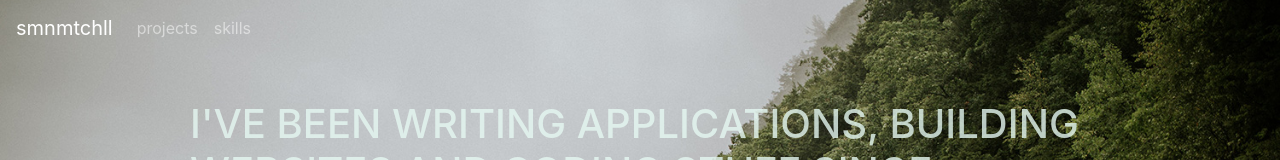
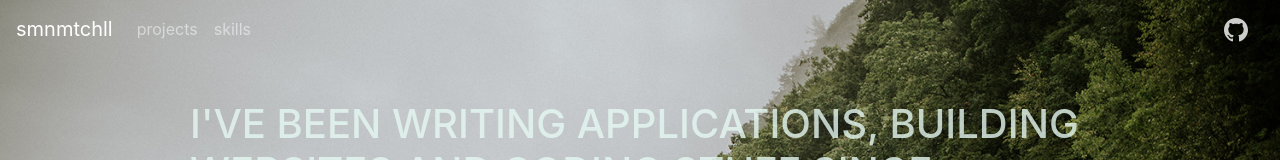
Before and after one commit to smnmtchll/smnmtchll_portfolio, a Next.js app: page / in a window 1280 px wide. Shown: the top 160 px of the page. Built offline with nearby package versions, Linux system fonts and the light colour scheme.

Commit message:
Adds the Github icon and link

```diff
--- a/components/header.js
+++ b/components/header.js
@@ -16,10 +16,22 @@ const Header = () => {
           </ActiveLink>
         </Nav>
       </Navbar.Collapse>
+
+      <div className="social">
+        <Nav.Link href="https://github.com/smnmtchll" target="_blank">
+          <img src="img/github.svg" />
+        </Nav.Link>
+      </div>
       <style global jsx>{`
         .active {
-          // text-transform: uppercase;
           border-bottom: 1px solid;
+        }
+        .social {
+          margin-left: 20px;
+          opacity: 0.8;
+        }
+        .social a:hover {
+          transform: rotate(20deg);
         }
       `}</style>
     </Navbar>
```
Also changed, not shown: public/img/github.svg (added).
